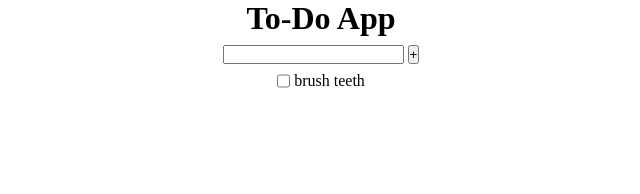
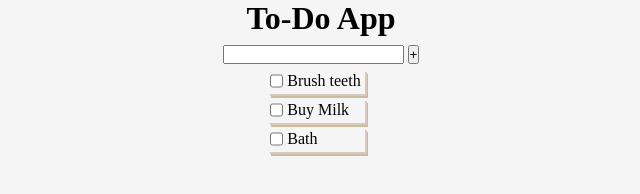
Before and after one commit to hadhiii/To-Do-App, a plain HTML site: page index.html in a window 1280 px wide. Shown: the whole page, without its empty margins (319-959 px from the left). Drawn offline with Linux system fonts and the light colour scheme.

Commit message:
Add bottom part

```diff
--- a/index.html
+++ b/index.html
@@ -10,9 +10,19 @@
     <div class="main">
       <h1>To-Do App</h1>
       <div class="add-task"><input /> <button>+</button></div>
-      <div class="task">
-        <input type="checkbox" />
-        <p>brush teeth</p>
+      <div class="tasks">
+        <div class="task">
+          <input type="checkbox" />
+          <label>Brush teeth</label>
+        </div>
+        <div class="task">
+          <input type="checkbox" />
+          <label>Buy Milk</label>
+        </div>
+        <div class="task">
+          <input type="checkbox" />
+          <label>Bath</label>
+        </div>
       </div>
     </div>
     <script src="app.js"></script>
--- a/style.css
+++ b/style.css
@@ -17,4 +17,32 @@
 .task {
   display: flex;
   gap: 4px;
+  border-bottom: 2px solid #d8cab8;
+  margin-bottom: 5px;
+  padding-bottom: 4px;
+  border-right: 2px solid #d8cab8;
+  margin-right: 5px;
+  padding-right: 4px;
+  box-shadow: 1px 2px #cbbba0;
 }
+
+.tasks {
+  display: flex;
+  flex-direction: column;
+}
+body {
+  background-color: #f5f5f5;
+}
+p {
+  color: #1e1e1e;
+  text-decoration: line-through;
+}
+
+.task > input[type="checkbox"]:checked + label {
+  text-decoration: line-through;
+  transform: scale(1.1);
+  color: grey;
+}
+.task > label {
+  transition: transform 0.3s ease;
+}
```
